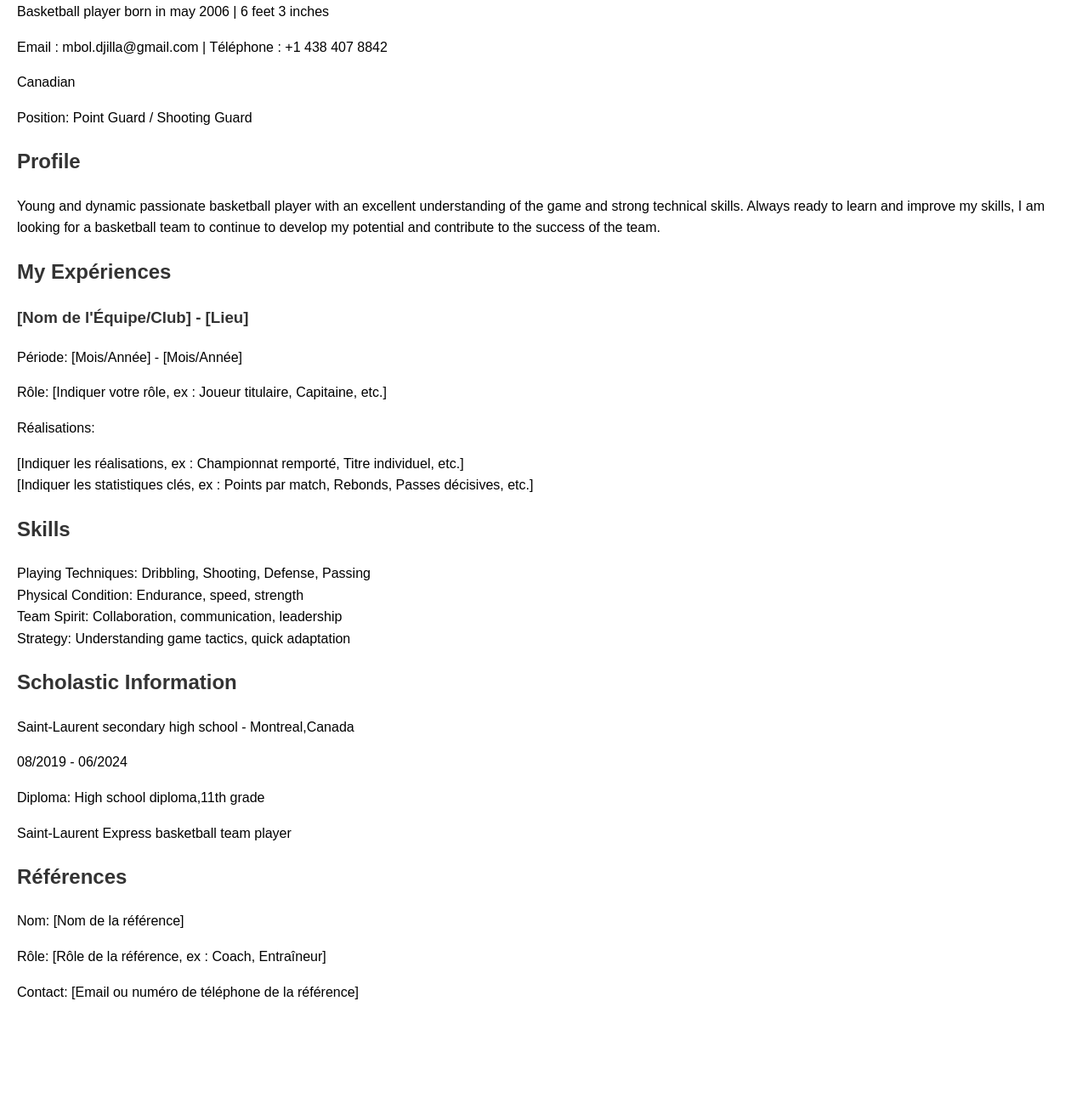
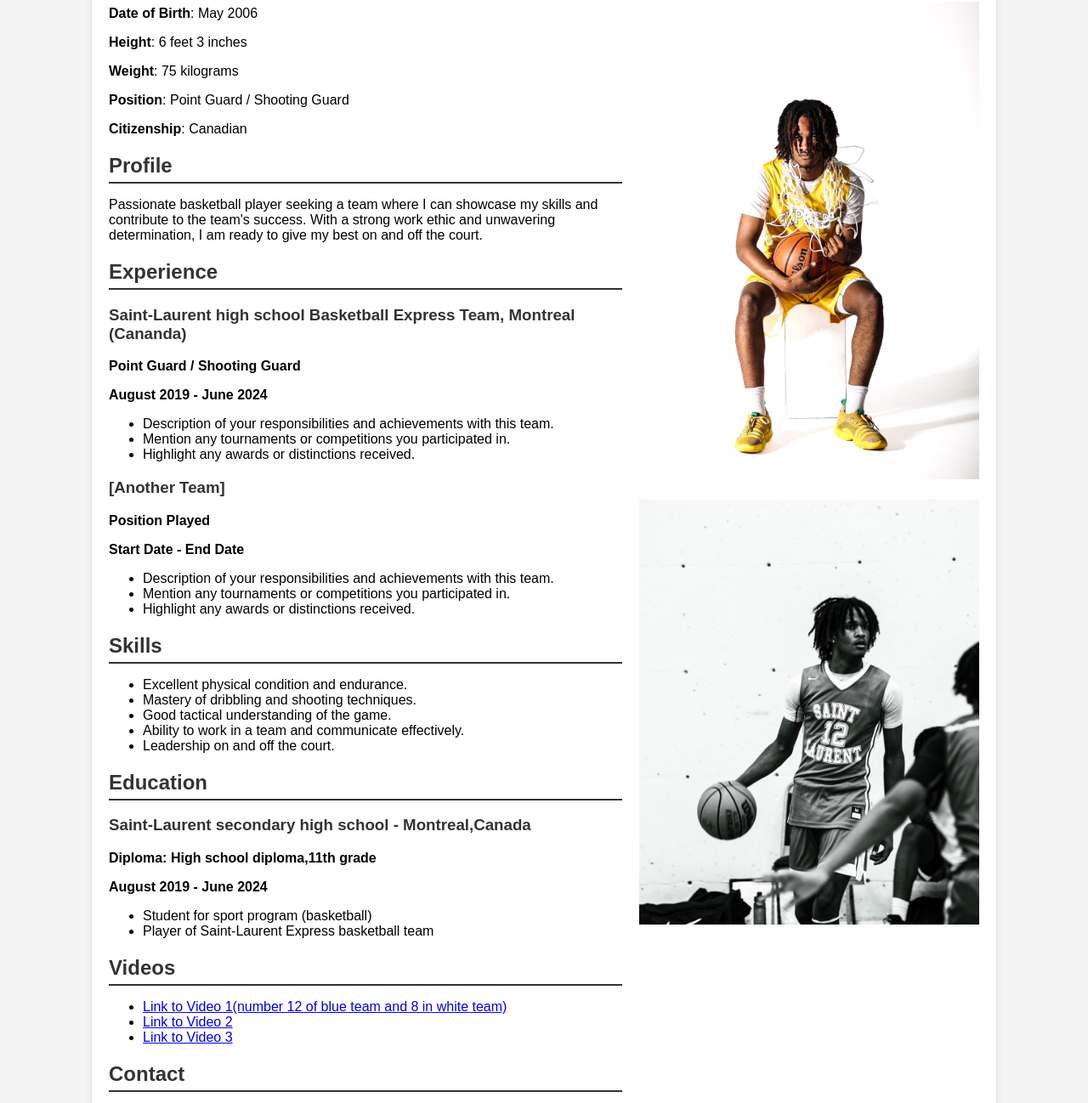
Before and after one commit to sorelmbol/my-resume, a plain HTML site: page index.html in a window 1280 px wide. Shown: the part 93-1391 px from the top of the page at 85% size. Before the commit the page ends 1293 px from the top, so only its background shows below. Drawn offline with Linux system fonts and the light colour scheme.

Commit message:
Add files via upload

```diff
--- a/index.html
+++ b/index.html
@@ -1,76 +1,141 @@
 <!DOCTYPE html>
-<html lang="fr">
+<html lang="en">
 <head>
     <meta charset="UTF-8">
     <meta name="viewport" content="width=device-width, initial-scale=1.0">
-    <title>CV de Sorel Mbol Thymiel</title>
+    <title>Resume of Sorel Mbol Thymiel</title>
     <style>
         body {
             font-family: Arial, sans-serif;
-            margin: 20px;
-            line-height: 1.6;
+            margin: 0;
+            padding: 0;
+            background-color: #f4f4f4;
+        }
+        .container {
+            display: flex;
+            flex-direction: row;
+            justify-content: space-between;
+            width: 80%;
+            margin: 0 auto;
+            padding: 20px;
+            background-color: #fff;
+            box-shadow: 0 0 10px rgba(0, 0, 0, 0.1);
+        }
+        .main-content {
+            flex: 2;
+            margin-right: 20px;
+        }
+        .photos {
+            flex: 1;
+            display: flex;
+            flex-direction: column;
+            align-items: center;
+        }
+		.photos div {
+					width: 400px;
+					height: 100px;
+		}
+        h1, h2, h3 {
+            color: #333;
         }
         .section {
             margin-bottom: 20px;
         }
-        h1, h2, h3 {
-            color: #333;
+        .section-title {
+            border-bottom: 2px solid #333;
+            padding-bottom: 5px;
+            margin-bottom: 10px;
         }
-        ul {
-            list-style-type: none;
-            padding: 0;
+        .gallery img {
+            width: 400px;
+            height: auto;
+            margin: 10px 0;
         }
     </style>
 </head>
 <body>
-    <header>
-        <h1>Sorel Mbol Thymiel</h1>
-        <p>Basketball player born in may 2006 | 6 feet 3 inches</p>
-        <p>Email : mbol.djilla@gmail.com | Téléphone : +1 438 407 8842</p>
-		<p>Canadian</p>
-		<p>Position: Point Guard / Shooting Guard</p>
-    </header>
-    <section class="section">
-        <h2>Profile</h2>
-        <p>Young and dynamic passionate basketball player with an excellent understanding of the game and strong technical skills. Always ready to learn and improve my skills, I am looking for a basketball team to continue to develop my potential and contribute to the success of the team.</p>
-    </section>
-    <section class="section">
-        <h2>My Expériences</h2>
-        <ul>
-            <li>
-                <h3>[Nom de l'Équipe/Club] - [Lieu]</h3>
-                <p>Période: [Mois/Année] - [Mois/Année]</p>
-                <p>Rôle: [Indiquer votre rôle, ex : Joueur titulaire, Capitaine, etc.]</p>
-                <p>Réalisations:</p>
+    <div class="container">
+        <div class="main-content">
+            <h1>Sorel Mbol Thymiel</h1>
+            <p><strong>Date of Birth</strong>: May 2006</p>
+            <p><strong>Height</strong>: 6 feet 3 inches</p>
+            <p><strong>Weight</strong>: 75 kilograms</p>
+			<p><strong>Position</strong>: Point Guard / Shooting Guard</p>
+			<p><strong>Citizenship</strong>: Canadian</p>
+
+            <div class="section">
+                <h2 class="section-title">Profile</h2>
+                <p>Passionate basketball player seeking a team where I can showcase my skills and contribute to the team's success. With a strong work ethic and unwavering determination, I am ready to give my best on and off the court.</p>
+            </div>
+
+            <div class="section">
+                <h2 class="section-title">Experience</h2>
+                <h3>Saint-Laurent high school Basketball Express Team, Montreal (Cananda)</h3>
+                <p><strong>Point Guard / Shooting Guard</strong></p>
+                <p><strong>August 2019 - June 2024</strong></p>
                 <ul>
-                    <li>[Indiquer les réalisations, ex : Championnat remporté, Titre individuel, etc.]</li>
-                    <li>[Indiquer les statistiques clés, ex : Points par match, Rebonds, Passes décisives, etc.]</li>
+                    <li>Description of your responsibilities and achievements with this team.</li>
+                    <li>Mention any tournaments or competitions you participated in.</li>
+                    <li>Highlight any awards or distinctions received.</li>
                 </ul>
-            </li>
-            <!-- Ajoutez plus d'expériences si nécessaire -->
-        </ul>
-    </section>
-    <section class="section">
-        <h2>Skills</h2>
-        <ul>
-            <li>Playing Techniques: Dribbling, Shooting, Defense, Passing</li>
-            <li>Physical Condition: Endurance, speed, strength</li>
-            <li>Team Spirit: Collaboration, communication, leadership</li>
-            <li>Strategy: Understanding game tactics, quick adaptation</li>
-        </ul>
-    </section>
-    <section class="section">
-        <h2>Scholastic Information</h2>
-        <p>Saint-Laurent secondary high school - Montreal,Canada</p>
-        <p>08/2019 - 06/2024</p>
-        <p>Diploma: High school diploma,11th grade</p>
-        <p>Saint-Laurent Express basketball team player</p>
-    </section>
-    <section class="section">
-        <h2>Références</h2>
-        <p>Nom: [Nom de la référence]</p>
-        <p>Rôle: [Rôle de la référence, ex : Coach, Entraîneur]</p>
-        <p>Contact: [Email ou numéro de téléphone de la référence]</p>
-    </section>
+
+                <h3>[Another Team]</h3>
+                <p><strong>Position Played</strong></p>
+                <p><strong>Start Date - End Date</strong></p>
+                <ul>
+                    <li>Description of your responsibilities and achievements with this team.</li>
+                    <li>Mention any tournaments or competitions you participated in.</li>
+                    <li>Highlight any awards or distinctions received.</li>
+                </ul>
+            </div>
+
+            <div class="section">
+                <h2 class="section-title">Skills</h2>
+                <ul>
+                    <li>Excellent physical condition and endurance.</li>
+                    <li>Mastery of dribbling and shooting techniques.</li>
+                    <li>Good tactical understanding of the game.</li>
+                    <li>Ability to work in a team and communicate effectively.</li>
+                    <li>Leadership on and off the court.</li>
+                </ul>
+            </div>
+
+            <div class="section">
+                <h2 class="section-title">Education</h2>
+				<h3>Saint-Laurent secondary high school - Montreal,Canada</h3>
+                <p><strong>Diploma: High school diploma,11th grade</strong></p>
+                <p><strong>August 2019 - June 2024</strong></p>
+                <ul>
+                    <li>Student for sport program (basketball)</li>
+                    <li>Player of Saint-Laurent Express basketball team</li>
+                </ul>
+            </div>
+
+            <div class="section">
+                <h2 class="section-title">Videos</h2>
+                <ul>
+                    <li><a href="video1.mov" target="_blank">Link to Video 1(number 12 of blue team and 8 in white team)</a></li>
+                    <li><a href="link_to_your_video2" target="_blank">Link to Video 2</a></li>
+                    <li><a href="link_to_your_video3" target="_blank">Link to Video 3</a></li>
+                </ul>
+            </div>
+
+            <div class="section">
+                <h2 class="section-title">Contact</h2>
+                <p><strong>Email</strong>: <a href="mailto:your.email@example.com">mbol.djilla@gmail.com</a></p>
+                <p><strong>Phone</strong>: +1 438 407 8842</p>
+                <p><strong>Address</strong>: 391 Sauve street. City of Repentigny, Quebec, Canada. J6A-1X8</p>
+            </div>
+        </div>
+
+        <div class="photos">
+            <h2 class="section-title">Photos</h2>
+            <div class="gallery">
+                <img src="photo1.jpg" alt="Photo 1">
+                <img src="photo2.jpg" alt="Photo 2">
+
+            </div>
+        </div>
+    </div>
 </body>
 </html>
```
Also changed, not shown: photo1.jpg (added), photo2.jpg (added), photo3.jpg (added), 1 other file.
